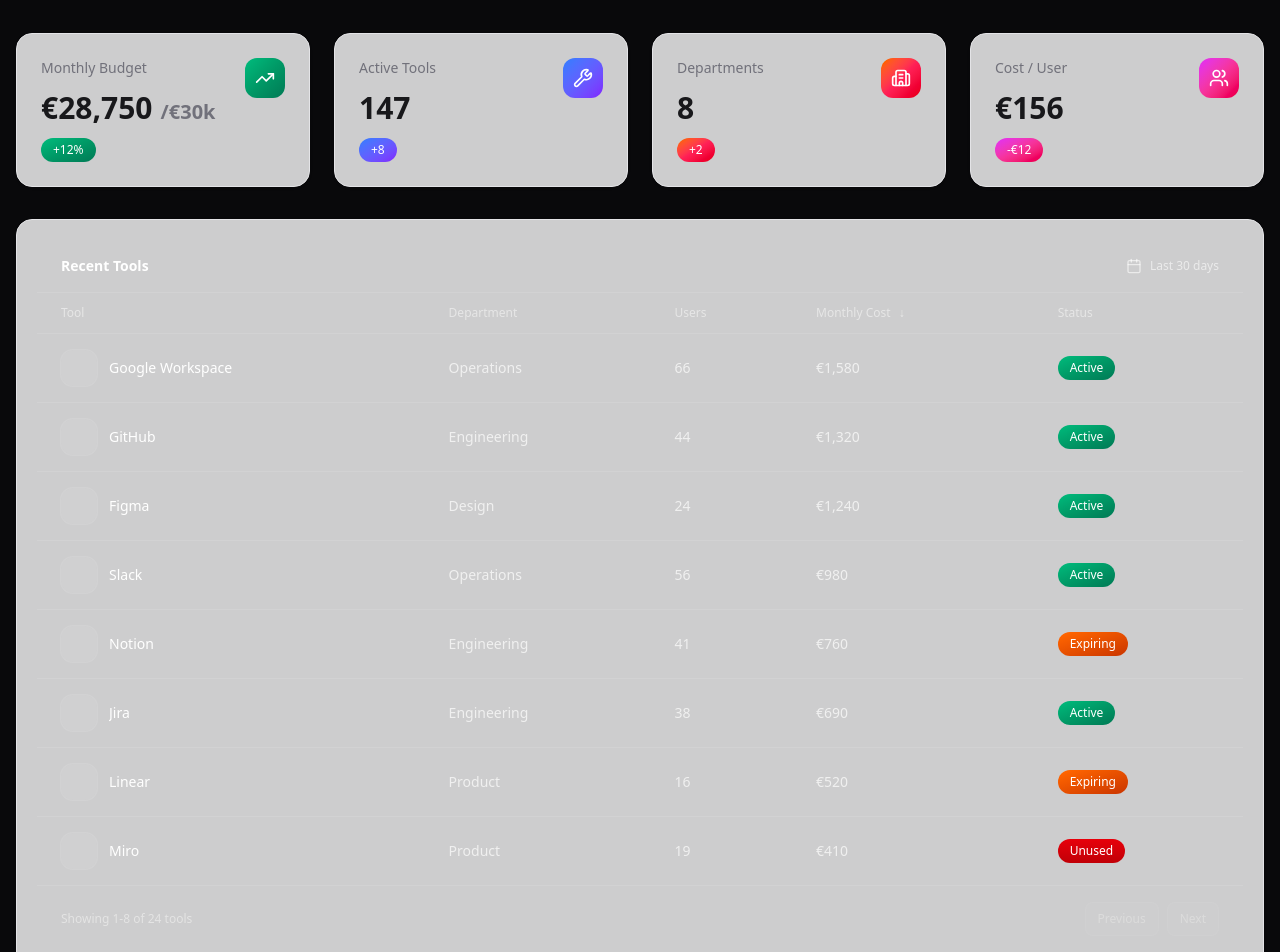
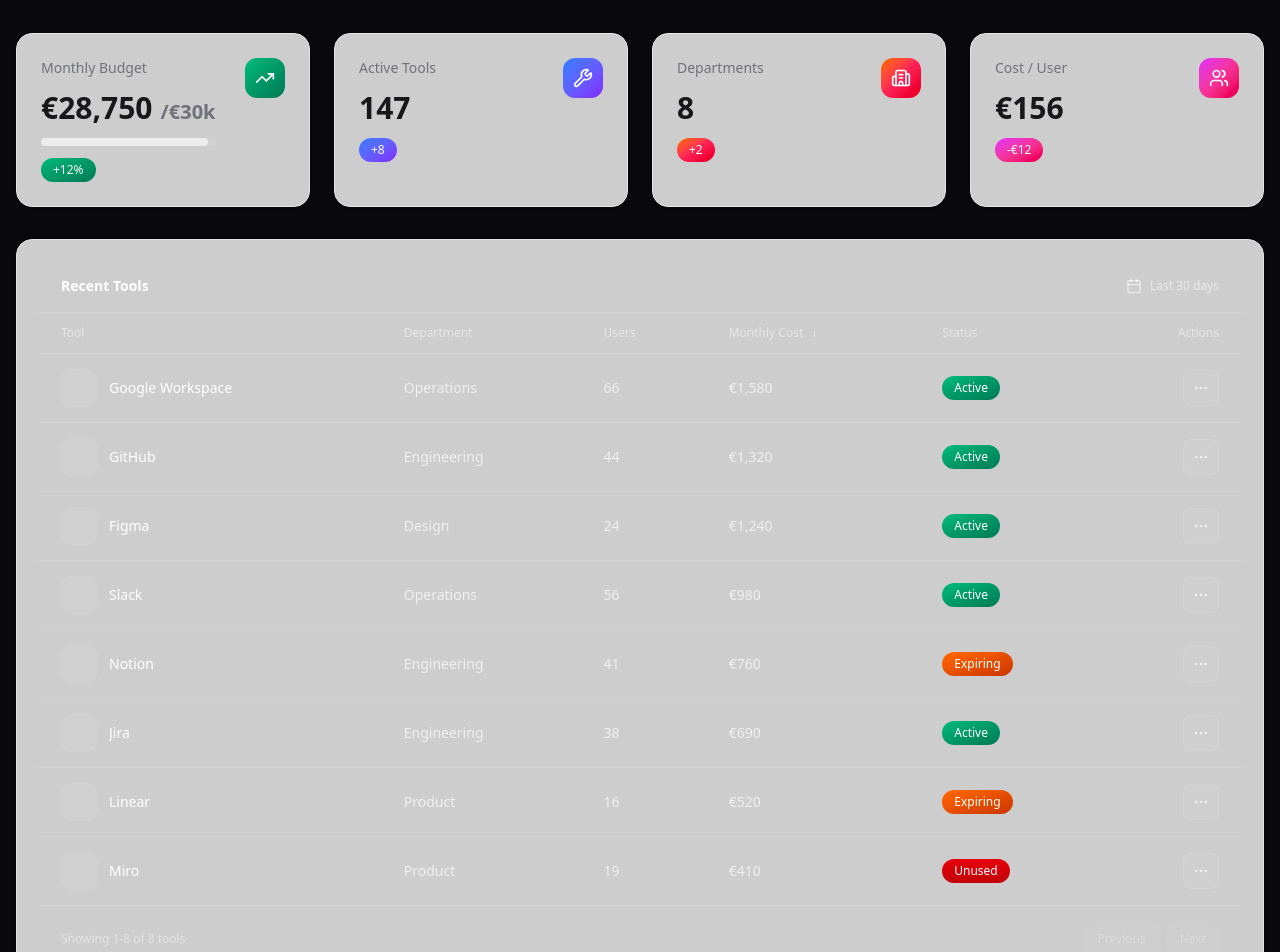
Before and after one commit to toto3529/internal-tools-dashboard, a React (Vite) app: page / in a window 1280 px wide. Shown: the part 120-1072 px from the top of the page. Built offline with nearby package versions, Linux system fonts and the light colour scheme.

Commit message:
feat: finalize dashboard UI foundation

```diff
--- a/src/components/AppLayout.tsx
+++ b/src/components/AppLayout.tsx
@@ -1,12 +1,14 @@
 import { Outlet } from "react-router-dom"
 import Header from "./Header"
+import { useState } from "react"
 
 export default function AppLayout() {
+	const [searchQuery, setSearchQuery] = useState("")
 	return (
 		<div className="min-h-screen bg-zinc-950 text-zinc-100">
-			<Header />
+			<Header query={searchQuery} onQueryChange={setSearchQuery} />
 			<main className="mx-auto max-w-7xl px-4 py-6">
-				<Outlet />
+				<Outlet context={{ searchQuery }} />
 			</main>
 		</div>
 	)
--- a/src/components/Header.tsx
+++ b/src/components/Header.tsx
@@ -3,13 +3,18 @@
 import { Bell, ChevronDown, Menu, Search, Settings, Sun, Zap } from "lucide-react"
 import { accents } from "../styles/accents"
 
-export default function Header() {
+type HeaderProps = {
+	query: string
+	onQueryChange: (v: string) => void
+}
+export default function Header({ query, onQueryChange }: HeaderProps) {
 	const location = useLocation()
-	const [query, setQuery] = useState("")
 	const [mobileOpen, setMobileOpen] = useState(false)
 	const notificationsCount = 1
 
 	const menuRef = useRef<HTMLDivElement | null>(null)
+	const [userMenuOpen, setUserMenuOpen] = useState(false)
+	const userMenuRef = useRef<HTMLDivElement | null>(null)
 
 	const searchPlaceholder = useMemo(() => {
 		if (location.pathname.startsWith("/tools")) return "Search in tools catalog..."
@@ -22,6 +27,9 @@
 			const target = e.target as Node
 			if (menuRef.current && !menuRef.current.contains(target)) {
 				setMobileOpen(false)
+			}
+			if (userMenuRef.current && !userMenuRef.current.contains(target)) {
+				setUserMenuOpen(false)
 			}
 		}
 		document.addEventListener("mousedown", onClickOutside)
@@ -70,7 +78,7 @@
 						<Search className="pointer-events-none absolute left-3 top-1/2 h-4 w-4 -translate-y-1/2 text-zinc-400" />
 						<input
 							value={query}
-							onChange={(e) => setQuery(e.target.value)}
+							onChange={(e) => onQueryChange(e.target.value)}
 							placeholder={searchPlaceholder}
 							className="h-10 w-full rounded-xl border border-zinc-200 bg-zinc-50 pl-10 pr-3 text-sm text-zinc-900 placeholder:text-zinc-400 outline-none transition focus:border-zinc-300 focus:bg-white dark:border-white/10 dark:bg-white/5 dark:text-zinc-100 dark:placeholder:text-zinc-500 dark:focus:border-white/20 dark:focus:bg-white/10"
 						/>
@@ -106,15 +114,42 @@
 						<Settings className="h-5 w-5" />
 					</button>
 
+					<div className="relative" ref={userMenuRef}>
 						<button
 							type="button"
 							className="flex items-center gap-2 text-zinc-600 hover:text-zinc-900 dark:text-zinc-200 dark:hover:text-white"
 							aria-label="User menu"
-						onClick={() => {}}
+							aria-expanded={userMenuOpen}
+							onClick={() => setUserMenuOpen((v) => !v)}
 						>
 							<div className="h-8 w-8 rounded-full bg-zinc-200 dark:bg-white/15" />
 							<ChevronDown className="h-4 w-4 text-zinc-400" />
 						</button>
+
+						{userMenuOpen ? (
+							<div className="absolute right-0 top-11 z-50 w-48 rounded-xl border border-zinc-200 bg-white p-1 shadow-lg dark:border-white/10 dark:bg-zinc-950">
+								<button
+									className="w-full rounded-lg px-3 py-2 text-left text-sm text-zinc-700 hover:bg-zinc-100 dark:text-zinc-200 dark:hover:bg-white/10"
+									onClick={() => setUserMenuOpen(false)}
+								>
+									Profile
+								</button>
+								<button
+									className="w-full rounded-lg px-3 py-2 text-left text-sm text-zinc-700 hover:bg-zinc-100 dark:text-zinc-200 dark:hover:bg-white/10"
+									onClick={() => setUserMenuOpen(false)}
+								>
+									Settings
+								</button>
+								<div className="my-1 h-px bg-zinc-200 dark:bg-white/10" />
+								<button
+									className="w-full rounded-lg px-3 py-2 text-left text-sm text-zinc-700 hover:bg-zinc-100 dark:text-zinc-200 dark:hover:bg-white/10"
+									onClick={() => setUserMenuOpen(false)}
+								>
+									Sign out
+								</button>
+							</div>
+						) : null}
+					</div>
 				</div>
 
 				<div className="relative ml-auto lg:hidden" ref={menuRef}>
--- a/src/components/dashboard/KpiCard.tsx
+++ b/src/components/dashboard/KpiCard.tsx
@@ -9,9 +9,11 @@
 	badgeText?: string
 	icon: ReactNode
 	variant: Accent
+	progressValue?: number
+	progressMax?: number
 }
 
-export default function KpiCard({ label, value, subValue, badgeText, icon, variant }: Props) {
+export default function KpiCard({ label, value, subValue, badgeText, icon, variant, progressValue, progressMax }: Props) {
 	const styles = accents[variant]
 
 	return (
@@ -24,6 +26,16 @@
 						<div className="text-3xl font-semibold text-zinc-900 dark:text-white">{value}</div>
 						{subValue ? <div className="text-xl font-semibold text-zinc-500 dark:text-white/35">{subValue}</div> : null}
 					</div>
+					{typeof progressValue === "number" && typeof progressMax === "number" ? (
+						<div className="mt-3">
+							<div className="h-2 w-full rounded-full bg-white/10">
+								<div
+									className="h-2 rounded-full bg-white/60"
+									style={{ width: `${Math.min(100, Math.max(0, (progressValue / progressMax) * 100))}%` }}
+								/>
+							</div>
+						</div>
+					) : null}
 
 					{badgeText ? (
 						<span className={["mt-3 inline-flex items-center rounded-full px-3 py-1 text-xs font-medium", styles].join(" ")}>{badgeText}</span>
--- a/src/components/dashboard/RecentToolsTable.tsx
+++ b/src/components/dashboard/RecentToolsTable.tsx
@@ -1,7 +1,7 @@
 import { useMemo, useState } from "react"
 import { Card } from "../ui/Card"
 import StatusBadge from "../ui/StatusBadge"
-import { Calendar } from "lucide-react"
+import { Calendar, MoreHorizontal } from "lucide-react"
 
 type ToolStatus = "active" | "expiring" | "unused"
 
@@ -34,12 +34,13 @@
 type SortKey = "name" | "monthlyCost" | "users"
 type SortDir = "asc" | "desc"
 
-export default function RecentToolsTable() {
+export default function RecentToolsTable({ searchQuery = "" }: { searchQuery?: string }) {
 	const pageSize = 10
 	const [page, setPage] = useState(1)
 
 	const [sortKey, setSortKey] = useState<SortKey>("monthlyCost")
 	const [sortDir, setSortDir] = useState<SortDir>("desc")
+	const [openMenuId, setOpenMenuId] = useState<string | null>(null)
 
 	function toggleSort(key: SortKey) {
 		setPage(1)
@@ -53,8 +54,14 @@
 		})
 	}
 
+	const filteredRows = useMemo(() => {
+		const q = searchQuery.trim().toLowerCase()
+		if (!q) return rows
+		return rows.filter((r) => r.name.toLowerCase().includes(q) || r.department.toLowerCase().includes(q) || r.status.toLowerCase().includes(q))
+	}, [searchQuery])
+
 	const sortedRows = useMemo(() => {
-		const copy = [...rows]
+		const copy = [...filteredRows]
 		copy.sort((a, b) => {
 			let res = 0
 			if (sortKey === "name") res = a.name.localeCompare(b.name)
@@ -63,9 +70,10 @@
 			return sortDir === "asc" ? res : -res
 		})
 		return copy
-	}, [sortKey, sortDir])
+	}, [filteredRows, sortKey, sortDir])
 
-	const totalItems = 24 // <- plus tard tu remplaceras par data API (ex: total)
+	const totalItems = sortedRows.length
+
 	const totalPages = Math.max(1, Math.ceil(sortedRows.length / pageSize))
 
 	const pagedRows = useMemo(() => {
@@ -132,6 +140,7 @@
 								</button>
 							</th>
 							<th className="px-6 py-3 font-medium">Status</th>
+							<th className="px-6 py-3 text-right font-medium">Actions</th>
 						</tr>
 					</thead>
 
@@ -154,6 +163,43 @@
 
 									<td className="px-6 py-4">
 										<StatusBadge status={row.status} />
+									</td>
+									<td className="relative px-6 py-4 text-right">
+										<button
+											type="button"
+											className="inline-flex h-9 w-9 items-center justify-center rounded-lg border border-white/10 bg-white/5 text-white/70 hover:bg-white/10"
+											aria-label="Row actions"
+											aria-expanded={openMenuId === row.id}
+											onClick={() => setOpenMenuId((prev) => (prev === row.id ? null : row.id))}
+										>
+											<MoreHorizontal className="h-4 w-4" />
+										</button>
+
+										{openMenuId === row.id ? (
+											<div className="absolute right-6 top-[52px] z-10 w-36 rounded-xl border border-white/10 bg-black/80 p-1 shadow-lg backdrop-blur">
+												<button
+													type="button"
+													className="w-full rounded-lg px-3 py-2 text-left text-xs text-white/70 hover:bg-white/10 hover:text-white"
+													onClick={() => setOpenMenuId(null)}
+												>
+													View
+												</button>
+												<button
+													type="button"
+													className="w-full rounded-lg px-3 py-2 text-left text-xs text-white/70 hover:bg-white/10 hover:text-white"
+													onClick={() => setOpenMenuId(null)}
+												>
+													Edit
+												</button>
+												<button
+													type="button"
+													className="w-full rounded-lg px-3 py-2 text-left text-xs text-white/70 hover:bg-white/10 hover:text-white"
+													onClick={() => setOpenMenuId(null)}
+												>
+													Delete
+												</button>
+											</div>
+										) : null}
 									</td>
 								</tr>
 							)
--- a/src/pages/Dashboard.tsx
+++ b/src/pages/Dashboard.tsx
@@ -1,14 +1,25 @@
 import { TrendingUp, Wrench, Building2, Users } from "lucide-react"
 import KpiCard from "../components/dashboard/KpiCard"
 import RecentToolsTable from "../components/dashboard/RecentToolsTable"
+import { useOutletContext } from "react-router-dom"
 
 export default function Dashboard() {
+	const { searchQuery } = useOutletContext<{ searchQuery: string }>()
 	return (
 		<div className="space-y-8">
 			<h1 className="text-2xl font-semibold text-zinc-900 dark:text-white">Dashboard</h1>
 
 			<div className="grid grid-cols-1 gap-6 md:grid-cols-2 lg:grid-cols-4">
-				<KpiCard label="Monthly Budget" value="€28,750" subValue="/€30k" badgeText="+12%" variant="green" icon={<TrendingUp className="h-5 w-5" />} />
+				<KpiCard
+					label="Monthly Budget"
+					value="€28,750"
+					subValue="/€30k"
+					badgeText="+12%"
+					variant="green"
+					icon={<TrendingUp className="h-5 w-5" />}
+					progressValue={28750}
+					progressMax={30000}
+				/>
 
 				<KpiCard label="Active Tools" value="147" badgeText="+8" variant="blue" icon={<Wrench className="h-5 w-5" />} />
 
@@ -17,7 +28,7 @@
 				<KpiCard label="Cost / User" value="€156" badgeText="-€12" variant="pink" icon={<Users className="h-5 w-5" />} />
 			</div>
 
-			<RecentToolsTable />
+			<RecentToolsTable searchQuery={searchQuery} />
 		</div>
 	)
 }
```
Lines whose indentation alone changed are shown as unchanged.
